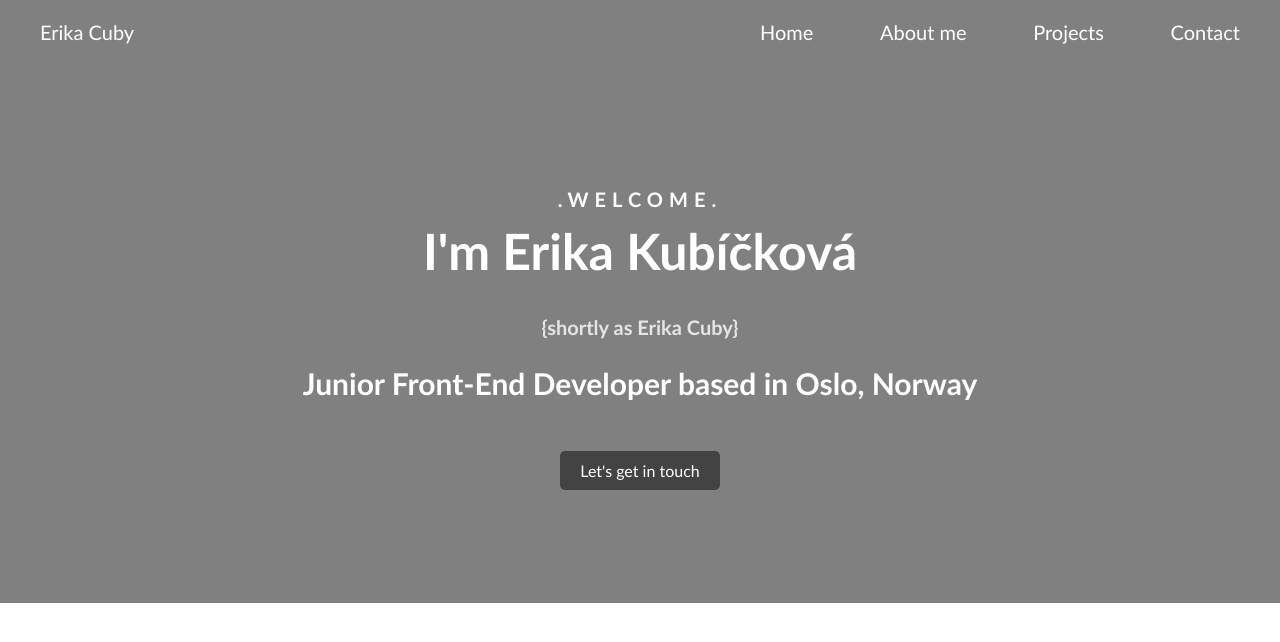
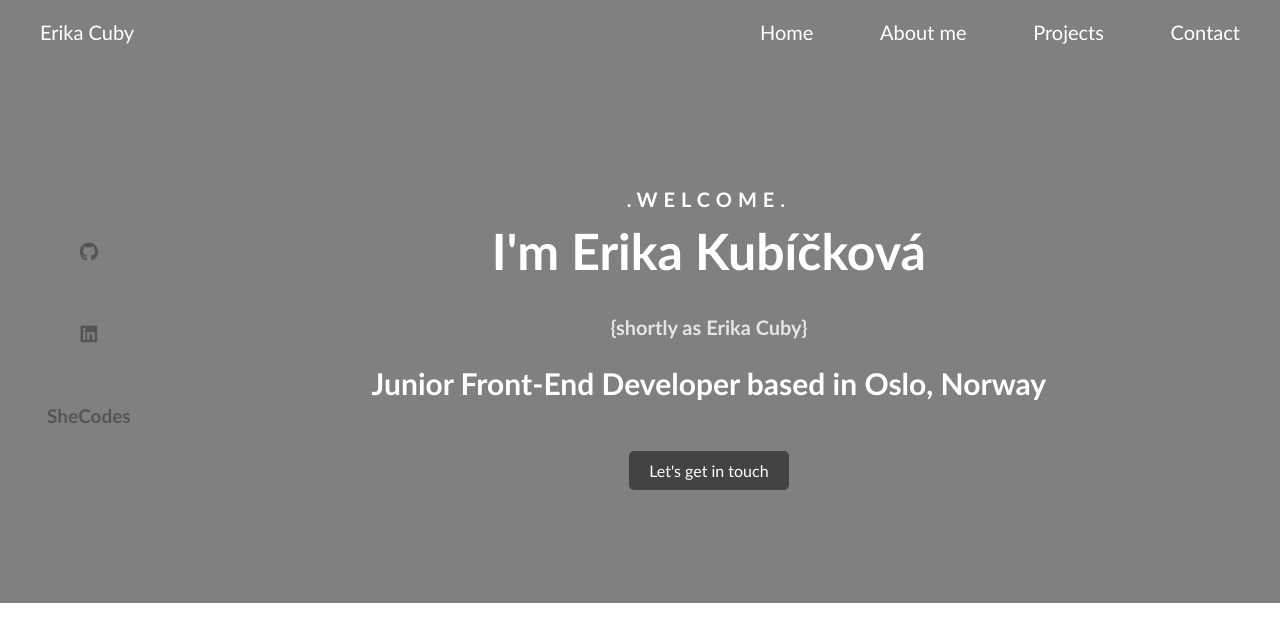
Before and after one commit to ErikaCuby/Portfolio, a plain HTML site: page index.html in a window 1280 px wide. Drawn offline with Linux system fonts and the light colour scheme.

Commit message:
Added social media icons to the header

```diff
--- a/index.html
+++ b/index.html
@@ -4,10 +4,11 @@
     <meta charset="UTF-8" />
     <meta name="viewport" content="width=device-width, initial-scale=1.0" />
     <link rel="stylesheet" href="style.css" />
-    <title>Portfolio</title>
+    <script src="https://kit.fontawesome.com/5db262782f.js" crossorigin="anonymous"></script>
+    <title>Erika Cuby | Portfolio</title>
     <meta
       name="description"
-      content="Erika Cuby | Junior Front-End Developer Portfolio"
+      content="Erika Cuby | Junior Front-End Developer Portfolio, Projects and Contact"
     />
   </head>
   <body>
@@ -21,11 +22,20 @@
       </ul>
     </nav>
     <header>
+        <div class="container">
+                  <div class="social-media">
+        <a href="#"><i class="fa-brands fa-github"></i></a>
+        <a href="#"><i class="fa-brands fa-linkedin"></i></a>
+        <a href="#">SheCodes</a>
+      </div>
+        <div>
         <h3>.Welcome.</h3>
       <h1>I'm Erika Kubíčková</h1>
       <h4>{shortly as Erika Cuby}</h4>
       <h2>Junior Front-End Developer based in Oslo, Norway</h2>
       <a href="#" class="contact-button">Let's get in touch</a>
+      </div>
+      </div>
     </header>
   </body>
 </html>
--- a/style.css
+++ b/style.css
@@ -36,8 +36,32 @@ a {
 header {
   background-color: var(--main-branding-color);
   text-align: center;
-  padding: 123px 40px;
   color: white;
+  padding: 123px 20px;
+}
+header .container {
+  display: grid;
+  grid-template-columns: 0.5fr 4fr;
+}
+header .social-media {
+  display: flex;
+  flex-direction: column;
+}
+header .social-media {
+  font-size: 20px;
+  justify-content: center;
+}
+.social-media i {
+  margin-bottom: 60px;
+}
+.social-media a {
+  font-size: 19px;
+  font-weight: bold;
+  color: var(--secondary-branding-color);
+}
+.social-media a:hover {
+  color: var(--tertiary-branding-color);
+  transition: all ease-in-out 220ms;
 }
 header h3 {
   text-transform: uppercase;
@@ -57,7 +81,7 @@ header h2 {
   font-size: 30px;
   margin-bottom: 60px;
 }
-header a {
+header .contact-button {
   background-color: var(--tertiary-branding-color);
   color: white;
   padding: 10px 20px;
```
